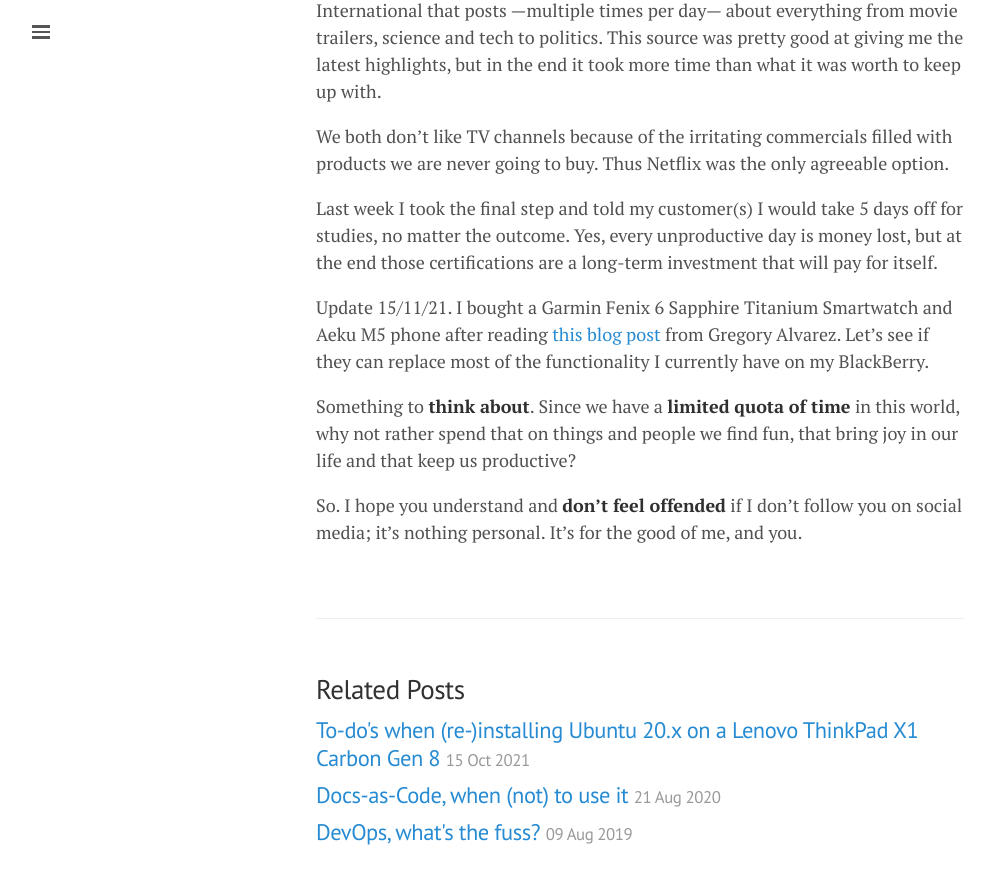
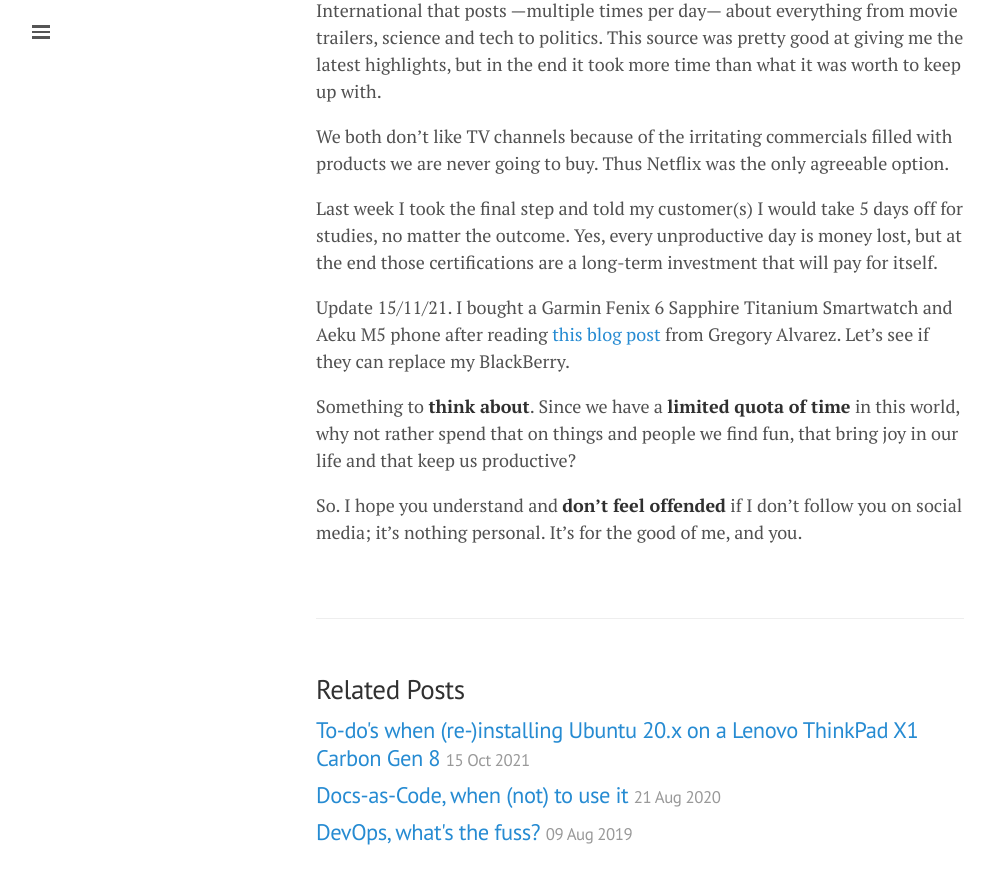
Before and after one commit to lgeurts/lgeurts.github.io, a Jekyll site: the page built from _posts/2021-11-09-why-i-decided-to-limit-my-social-presence.md, in a window 1280 px wide and 900 px high, scrolled down 1670 px. Shown: the top 884 px of the window, without its empty margins (0-995 px from the left). Built offline with Jekyll 4.4.1, drawn with Linux system fonts in a browser that asks for light colours; nearby versions of some CDN libraries; comment, search, counter and statistics services are not loaded.

Commit message:
Update 2021-11-09-why-i-decided-to-limit-my-social-presence.md

```diff
--- a/_posts/2021-11-09-why-i-decided-to-limit-my-social-presence.md
+++ b/_posts/2021-11-09-why-i-decided-to-limit-my-social-presence.md
@@ -36,7 +36,7 @@
 
 Last week I took the final step and told my customer(s) I would take 5 days off for studies, no matter the outcome. Yes, every unproductive day is money lost, but at the end those certifications are a long-term investment that will pay for itself.
 
-Update 15/11/21. I bought a Garmin Fenix 6 Sapphire Titanium Smartwatch and Aeku M5 phone after reading [this blog post](https://www.alvarez.io/posts/living-like-it-s-99/) from Gregory Alvarez. Let's see if they can replace most of the functionality I currently have on my BlackBerry.
+Update 15/11/21. I bought a Garmin Fenix 6 Sapphire Titanium Smartwatch and Aeku M5 phone after reading [this blog post](https://www.alvarez.io/posts/living-like-it-s-99/) from Gregory Alvarez. Let's see if they can replace my BlackBerry.
 
 Something to **think about**. Since we have a **limited quota of time** in this world, why not rather spend that on things and people we find fun, that bring joy in our life and that keep us productive?
 
```
